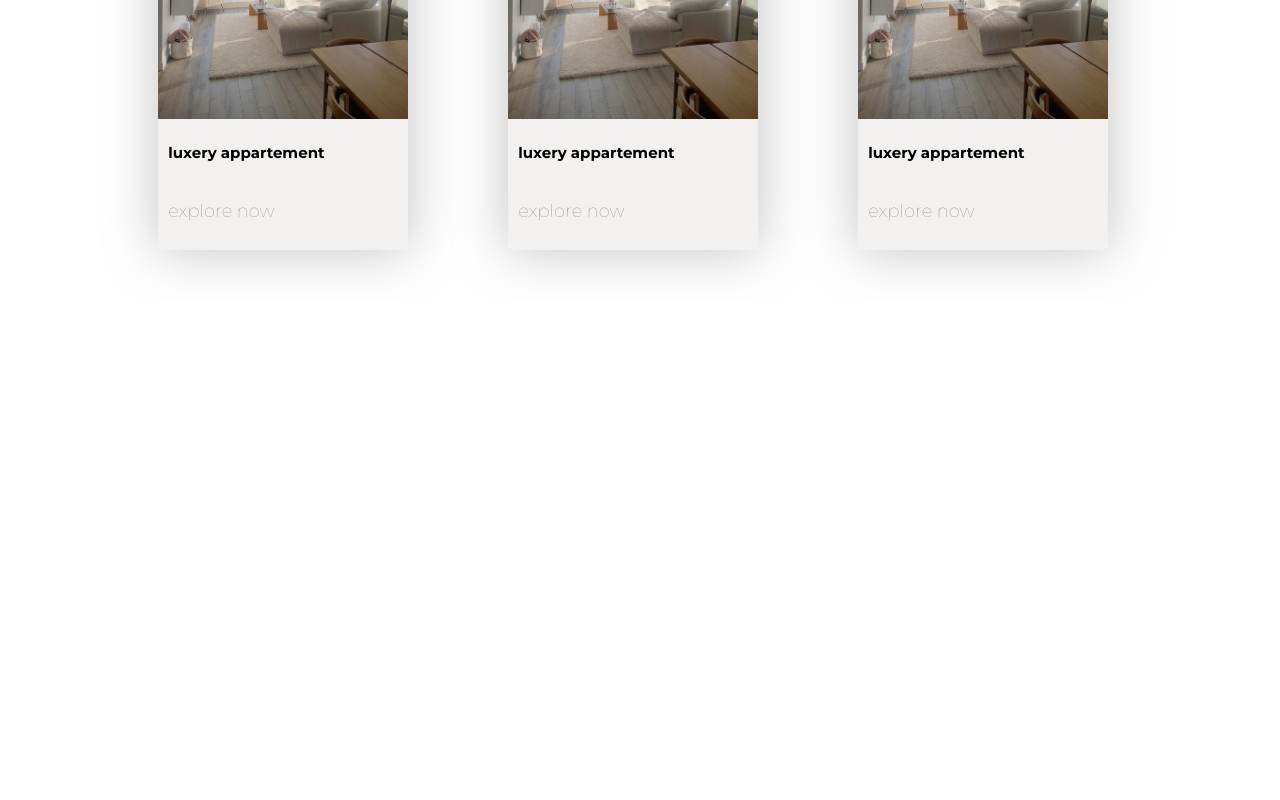
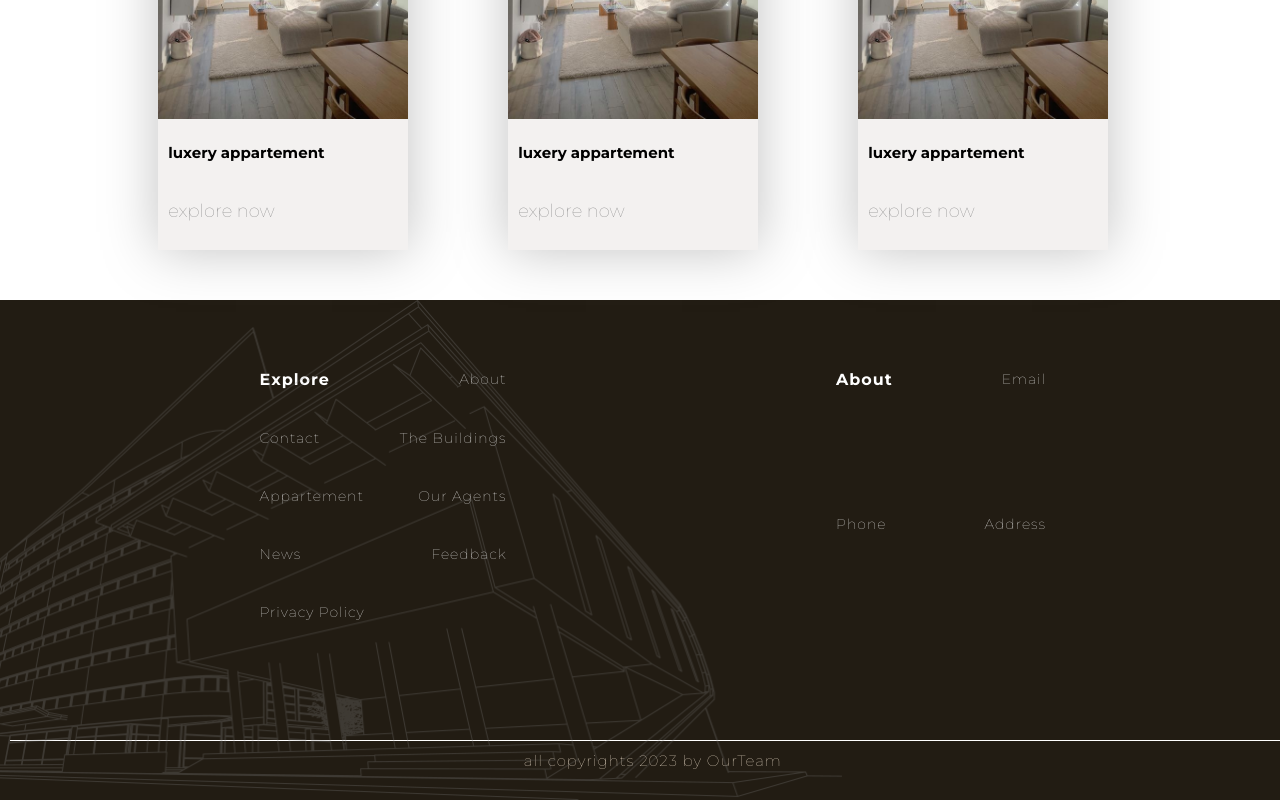
Before and after one commit to sondes98/client-side-ikridwira, a React (Create React App) app: page /#/ in a window 1280 px wide. Shown: the part 1127-1927 px from the top of the page. Before the commit the page ends 1427 px from the top, so only its background shows below. Built offline with nearby package versions, Linux system fonts and the light colour scheme.

Commit message:
commit changes

```diff
--- /dev/null
+++ b/src/components/footer/Footer.css
@@ -0,0 +1,54 @@
+.s-f {
+    display: flex;
+    flex-wrap: wrap;
+    width: 100%;
+    justify-content: space-evenly;
+    height: 430px;
+}
+.explore {
+
+    justify-content: space-between;
+    display: flex;
+    flex-wrap: wrap;
+    width: 287px;
+    height: 289px;
+    padding: 50px;
+
+
+}
+.contact {
+    justify-content: space-between;
+    display: flex;
+    flex-wrap: wrap;
+    width: 250px;
+    height: 289px;
+    padding: 50px;
+
+
+}
+
+.f-tit {
+    text-transform: capitalize;
+    font-size: 16px;
+    font-weight: bold;
+    font-family: 'Montserrat', sans-serif;
+    letter-spacing: 1px;
+    text-align: center;
+    margin: 10px;
+    padding: 10px;
+    color: white;
+    text-align: start;
+}
+.h-subtit{
+    text-transform: capitalize;
+    font-size: 14px;
+    font-weight: lighter;
+    font-family: 'Montserrat', sans-serif;
+    letter-spacing: 1px;
+    text-align: center;
+    margin: 10px;
+    padding: 10px;
+    color: white;
+    text-align:start;
+
+}
--- /dev/null
+++ b/src/components/footer/Footer.js
@@ -0,0 +1,29 @@
+import React from 'react';
+import "./Footer.css"
+
+export const Footer = () => {
+  return (
+    <div className='s-f'>
+        <div className='explore'>
+            <h1 className='f-tit'>explore</h1>
+            <h2 className='h-subtit'>about</h2>
+            <h2 className='h-subtit'>contact</h2>
+            <h2 className='h-subtit'>the buildings</h2>
+            <h2 className='h-subtit'>appartement</h2>
+            <h2 className='h-subtit'>our agents</h2>
+            <h2 className='h-subtit'>news</h2>
+            <h2 className='h-subtit'>feedback</h2>
+            <h2 className='h-subtit'>privacy policy</h2>
+
+
+        </div>
+        <div className='contact'>
+        <h1 className='f-tit'>About</h1>
+            <h2 className='h-subtit'>email </h2>
+            <h2 className='h-subtit'>phone</h2>
+            <h2 className='h-subtit'>address</h2>
+        </div>
+
+    </div>
+  )
+}
--- a/src/containers/SectionA.js
+++ b/src/containers/AppartementSection.js
@@ -2,7 +2,7 @@ import React from 'react'
 import { AppartementCard } from '../components/appartementCart/AppartementCard'
 import "./containers.css"
 
-export const SectionA = () => {
+export const AppartementSection = () => {
   return (
 
     <div>
--- /dev/null
+++ b/src/containers/FooterSection.js
@@ -0,0 +1,24 @@
+import React from "react";
+import footer from "../images/footer.png";
+import "./containers.css";
+import { Footer } from "../components/footer/Footer";
+
+const FooterSection = () => {
+  return (
+    <div style={{backgroundColor:"#221C13"}}>
+      <img className="footer-pic" src={footer} alt="footer-pic" />
+      <div className="footer-section">
+      <div className="highlights">
+        <Footer/>
+      </div>
+
+<div className="copyright">
+    <h1 className="footer-title"> all copyrights 2023 by OurTeam </h1>
+</div>
+      </div>
+
+    </div>
+  );
+};
+
+export default FooterSection;
--- a/src/containers/containers.css
+++ b/src/containers/containers.css
@@ -9,6 +9,38 @@
     text-decoration: none;
     font-weight: 300;
     letter-spacing: 2px;
+}
 
+.footer-section{
+    background-color: #221C13;
+    bottom: 0;
+    display: flex;
+    flex-direction: column;
+    width: 100%;
+    height: 500px;
 
 }
+
+.footer-pic{
+    position: absolute;
+    z-index: 999;
+    height: 500px;
+    filter: brightness(0.5);
+    opacity: 0.3;
+}
+
+.footer-title {
+    border-top: 1px solid #fff;
+    font-size: 15px;
+    font-weight: lighter;
+    font-family: 'Montserrat', sans-serif;
+    letter-spacing: 1px;
+    text-align: center;
+    margin: 10px;
+    padding: 10px;
+    color: antiquewhite;
+}
+
+.copyright {
+    height: 100px;
+}
--- a/src/pages/home/HomeComponent.js
+++ b/src/pages/home/HomeComponent.js
@@ -1,7 +1,8 @@
 import React, { Component } from 'react';
 import { Header } from '../../components/header/Header';
 import  { ResidanceCarousel } from '../../components/carousel/Carousel';
-import { SectionA } from "../../containers/SectionA";
+import FooterSection from '../../containers/FooterSection';
+import { AppartementSection } from '../../containers/AppartementSection';
 
 class Home extends Component {
 render() {
@@ -9,7 +10,8 @@ return (
     <div >
         <Header/>
         <ResidanceCarousel/>
-        <SectionA/>
+        <AppartementSection/>
+        <FooterSection/>
     </div>
 )
 }
```
Also changed, not shown: src/images/footer.png (added).
